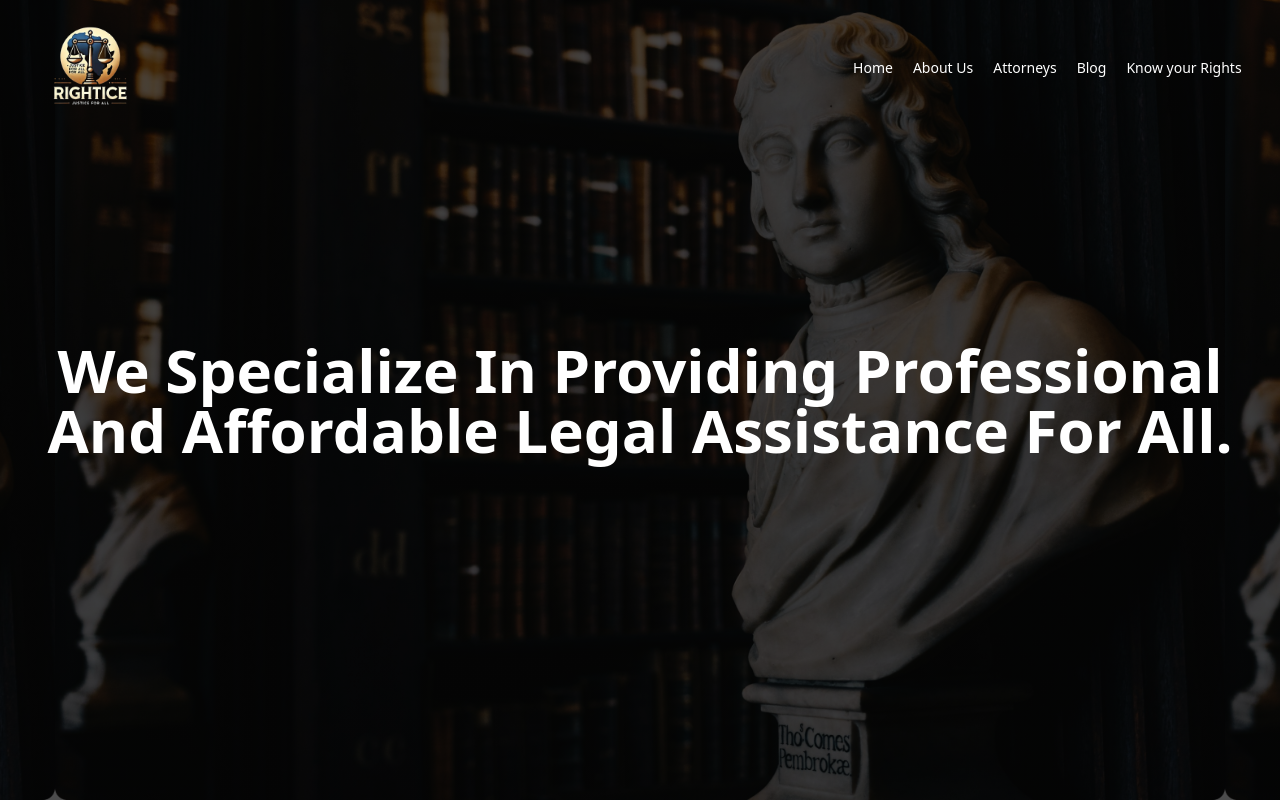
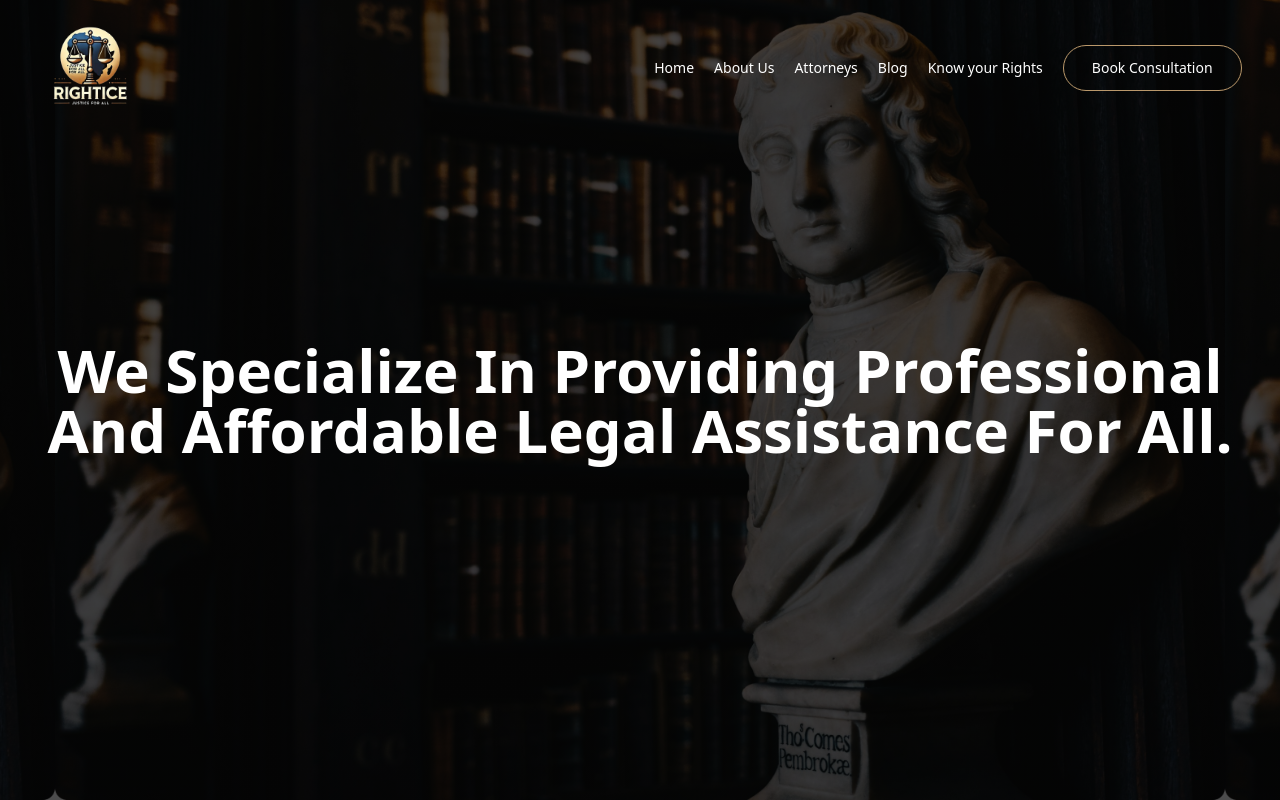
Before and after one commit to Rightice/Rightice-Frontend, a React (Vite) app: page / in a window 1280 px wide. Built offline with nearby package versions, Linux system fonts and the light colour scheme.

Commit message:
Rightice

```diff
--- a/src/components/Navbar.jsx
+++ b/src/components/Navbar.jsx
@@ -60,6 +60,11 @@ const Navbar = () => {
               </Link>
               <span className="absolute bottom-0 left-0 h-0.5 w-0 bg-black transition-all duration-300 group-hover:w-full"></span>
             </li>
+            <li className="group relative inline-block border border-[#BA986B] rounded-[50px] pl-7 pr-7 pt-3 pb-3 hover:bg-[#BA986B] transition ease-in duration-300">
+              <Link to="/attorneys" onClick={() => setIsOpen(false)}>
+                Book Consultation
+              </Link>
+            </li>
           </ul>
         </div>
       </nav>
```
